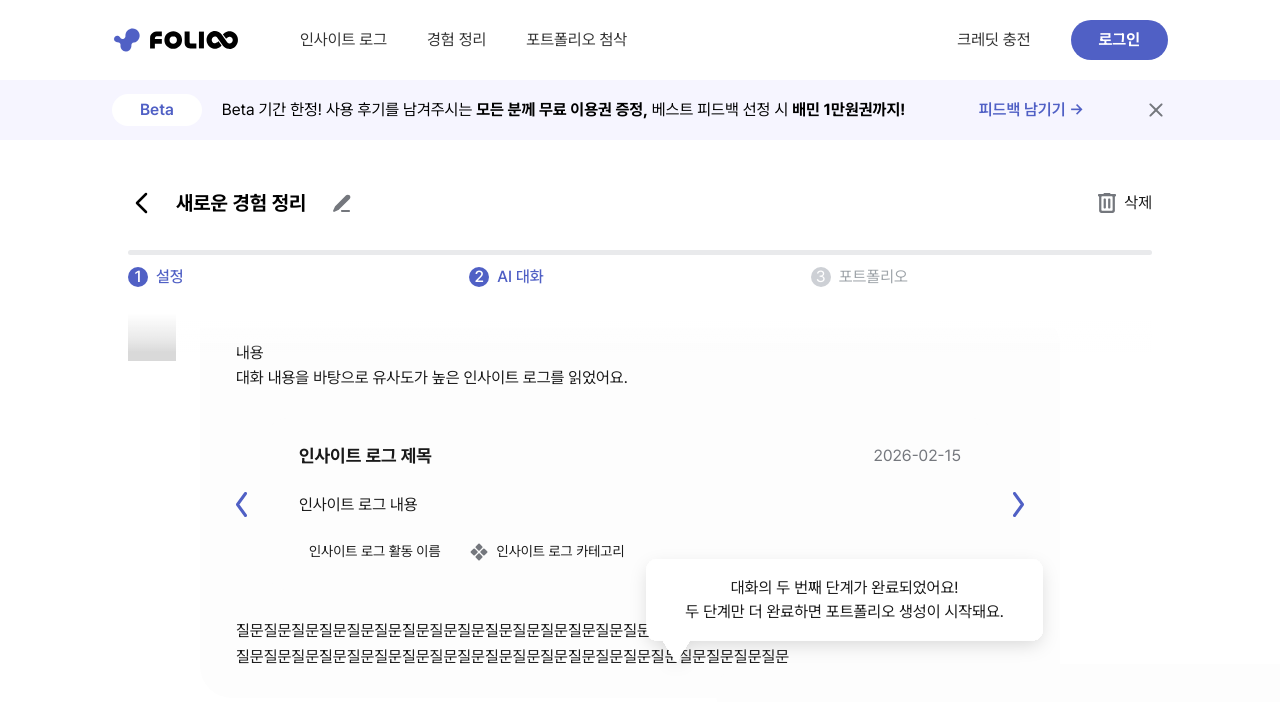
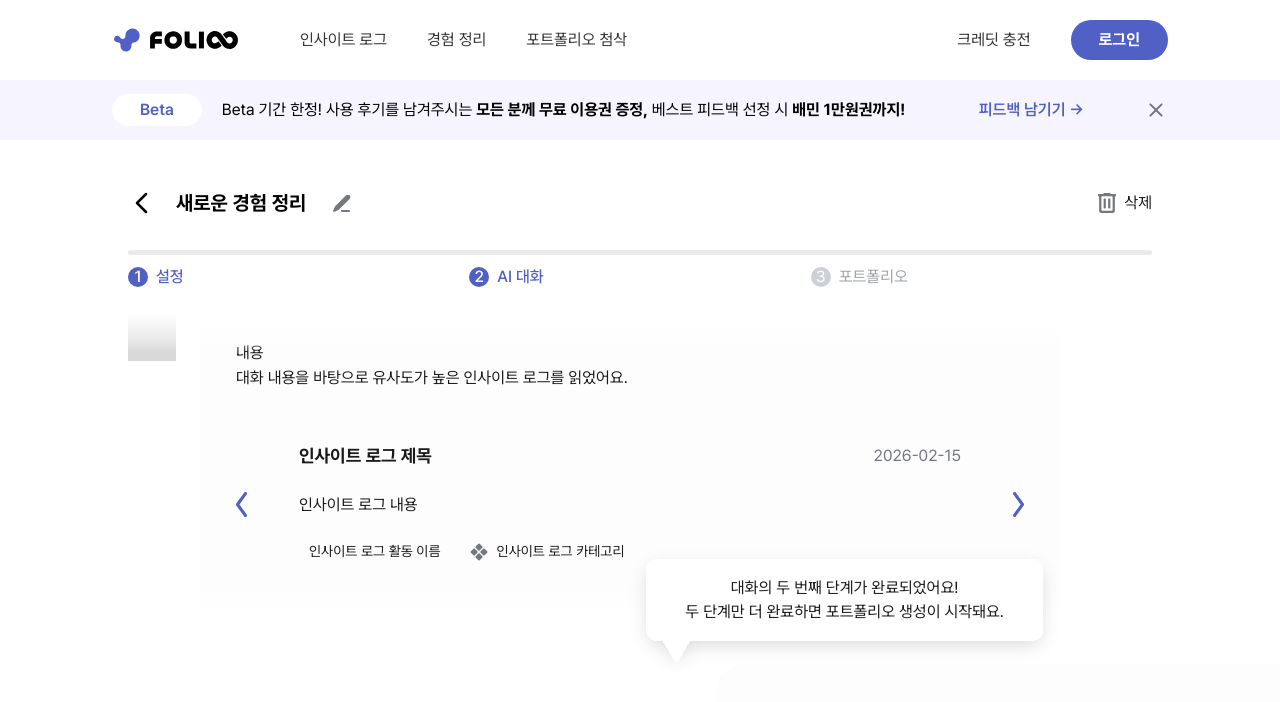
Before and after one commit to Teamie71/folioo-front, a Next.js app: page /experience/settings/1/chat in a window 1280 px wide. Shown: the top 702 px of the page. Built offline with nearby package versions, Linux system fonts and the light colour scheme.

Commit message:
🎨 Design: 채팅 영역만 스크롤 되도록 수정

```diff
--- a/src/app/(main)/experience/settings/[id]/chat/page.tsx
+++ b/src/app/(main)/experience/settings/[id]/chat/page.tsx
@@ -46,6 +46,15 @@ export default function ExperienceSettingsChatPage() {
     if (id) setExperienceReturnPath(id, 'chat');
   }, [id]);
 
+  // 브라우저 스크롤 차단
+  useEffect(() => {
+    const prev = document.body.style.overflow;
+    document.body.style.overflow = 'hidden';
+    return () => {
+      document.body.style.overflow = prev;
+    };
+  }, []);
+
   const handleSend = () => {
     const trimmed = inputValue.trim();
     if (!trimmed) return;
@@ -64,7 +73,7 @@ export default function ExperienceSettingsChatPage() {
 
   return (
     <div className='flex h-screen flex-col overflow-hidden'>
-      <div className='mx-auto flex min-h-0 w-full max-w-[66rem] flex-1 flex-col gap-[1.5rem] overflow-hidden px-[1rem] pt-[2.5rem]'>
+      <div className='mx-auto flex min-h-0 w-[66rem] flex-1 flex-col gap-[1.5rem] overflow-hidden px-[1rem] pt-[2.5rem]'>
         {/* 헤더 */}
         <div className='flex w-full shrink-0 items-center justify-between'>
           <div className='flex items-center gap-[0.5rem]'>
@@ -96,7 +105,7 @@ export default function ExperienceSettingsChatPage() {
         </div>
 
         {/* 채팅 영역: 메시지 영역만 스크롤, 브라우저 바닥 10rem까지 */}
-        <div className='flex min-h-0 flex-1 flex-col overflow-hidden pb-[10rem]'>
+        <div className='flex min-h-0 flex-1 flex-col overflow-hidden pb-[19.75rem]'>
           <ChatMessageSection
             messages={messages}
             onAIMessageClick={() => setIsCompletionModalOpen(true)}
--- a/src/features/experience/chat/components/ChatMessageSection.tsx
+++ b/src/features/experience/chat/components/ChatMessageSection.tsx
@@ -29,7 +29,7 @@ export function ChatMessageSection({
       />
       {/* 스크롤 영역 */}
       <div className='scrollbar-hide flex min-h-0 flex-1 flex-col gap-[3.75rem] overflow-y-auto'>
-        <div className='flex flex-col gap-[3.75rem] pb-[10rem]'>
+        <div className='flex flex-col gap-[3.75rem]'>
           {messages.map((msg, index) =>
             msg.role === 'ai' ? (
               <button
--- a/src/features/experience/chat/components/ChatStepSection.tsx
+++ b/src/features/experience/chat/components/ChatStepSection.tsx
@@ -108,7 +108,7 @@ export const ChatStepSection = ({
       </div>
 
       {/* 그리드 + ChatInput: 그리드만 페이드, ChatInput은 항상 유지 */}
-      <div className='flex items-center gap-[1.25rem]'>
+      <div className='flex w-[66rem] items-center gap-[1.25rem]'>
         <div className='relative h-[2.5rem] w-[2.5rem] flex-shrink-0'>
           {/* 0단계 그리드 */}
           <div
```
